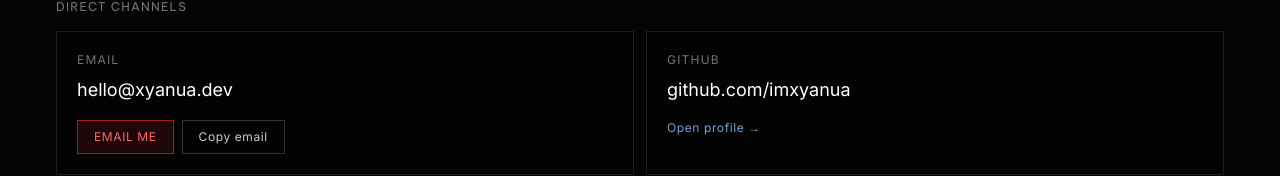
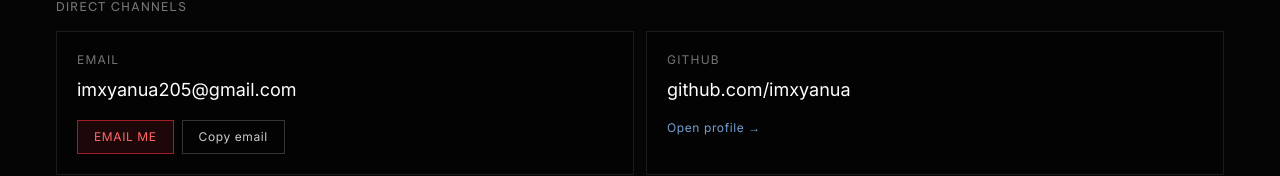
Before and after one commit to imxyanua/imxyanua.github.io, a React (Vite) app: page / in a window 1280 px wide. Shown: the part 4694-4870 px from the top of the page. Built offline with nearby package versions, Linux system fonts and the light colour scheme; a web font is replaced by a local one.

Commit message:
fix: update contact email to imxyanua205@gmail.com

```diff
--- a/src/contact.ts
+++ b/src/contact.ts
@@ -1,6 +1,6 @@
 /** Real contact endpoints — update email when you have a preferred inbox */
 export const CONTACT = {
-  email: 'hello@xyanua.dev',
+  email: 'imxyanua205@gmail.com',
   github: 'https://github.com/imxyanua',
   mailtoSubject: 'xyanua — project inquiry',
 } as const
```
